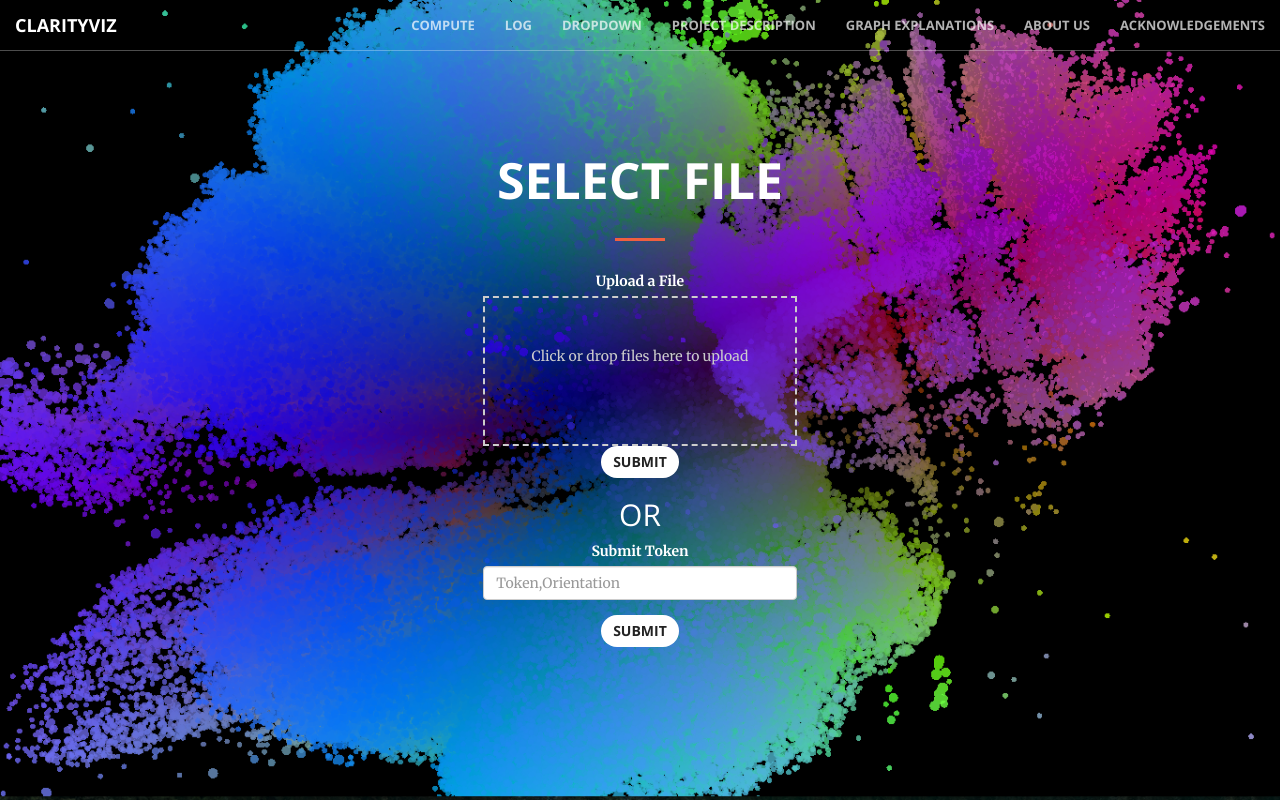
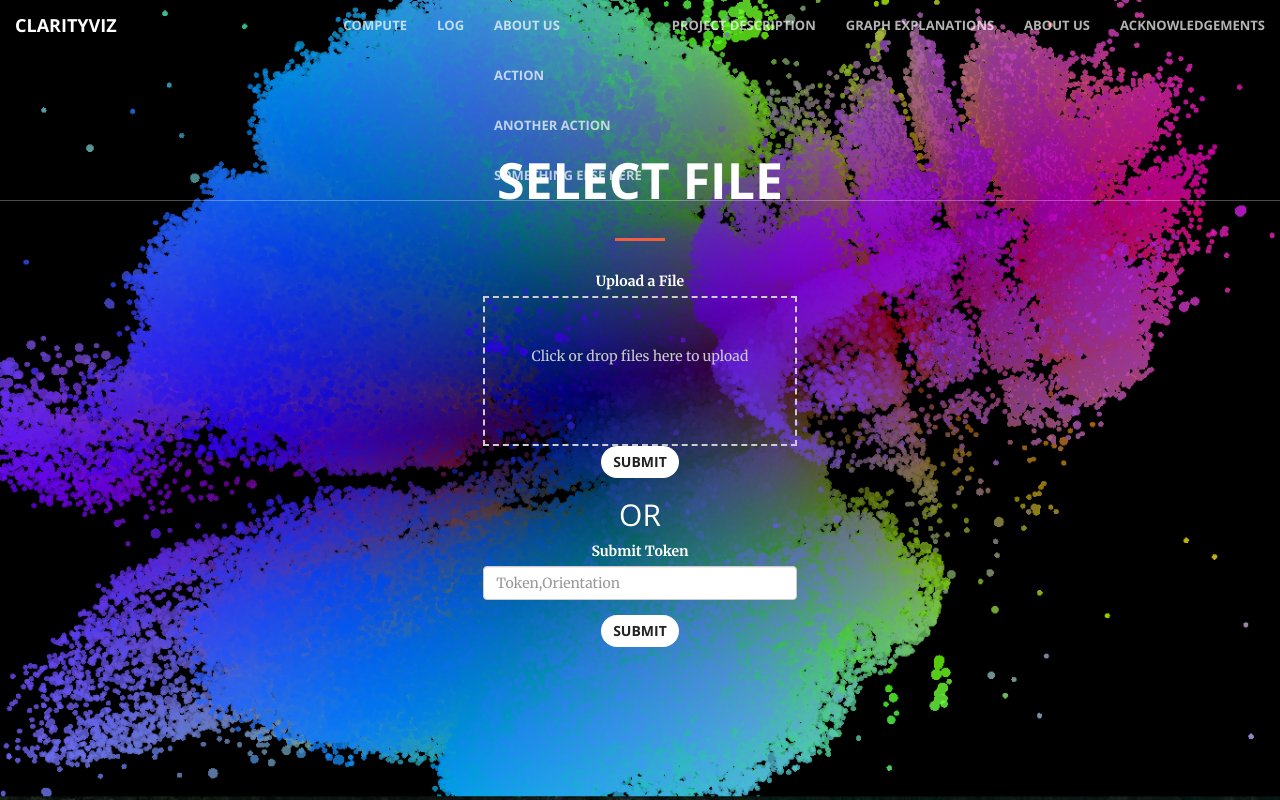
Before and after one commit to jonl1096/clvizdjango, a Django app: page /clarityviz/ in a window 1280 px wide. Run offline with Django 3.2, Linux system fonts and the light colour scheme; parts of the project's set-up code (start-up, migrations or seed data) failed here and were passed over; some libraries are stand-ins or nearby versions.

Commit message:
added dropdown to toolbar

```diff
--- a/seelviz/clarityviz/templates/clarityviz/header.html
+++ b/seelviz/clarityviz/templates/clarityviz/header.html
@@ -52,12 +52,10 @@
                                 <!--<a class="page-scroll" href="/clarityviz">ClarityViz</a>-->
                             <!--</li>-->
                             <li class="nav-item dropdown">
-                                <a class="nav-link dropdown-toggle" href="http://example.com" id="supportedContentDropdown" data-toggle="dropdown" aria-haspopup="true" aria-expanded="false">Dropdown</a>
-                                <div class="dropdown-menu" aria-labelledby="supportedContentDropdown">
+                                <a class="nav-link dropdown-toggle" href="http://example.com" id="supportedContentDropdown" data-toggle="dropdown" aria-haspopup="true" aria-expanded="false">About Us</a>
                                   <a class="dropdown-item" href="#">Action</a>
                                   <a class="dropdown-item" href="#">Another action</a>
                                   <a class="dropdown-item" href="#">Something else here</a>
-                                </div>
                             </li>
                             <li>
                                 <a class="page-scroll" href="/home/#Project">Project Description</a>
```
